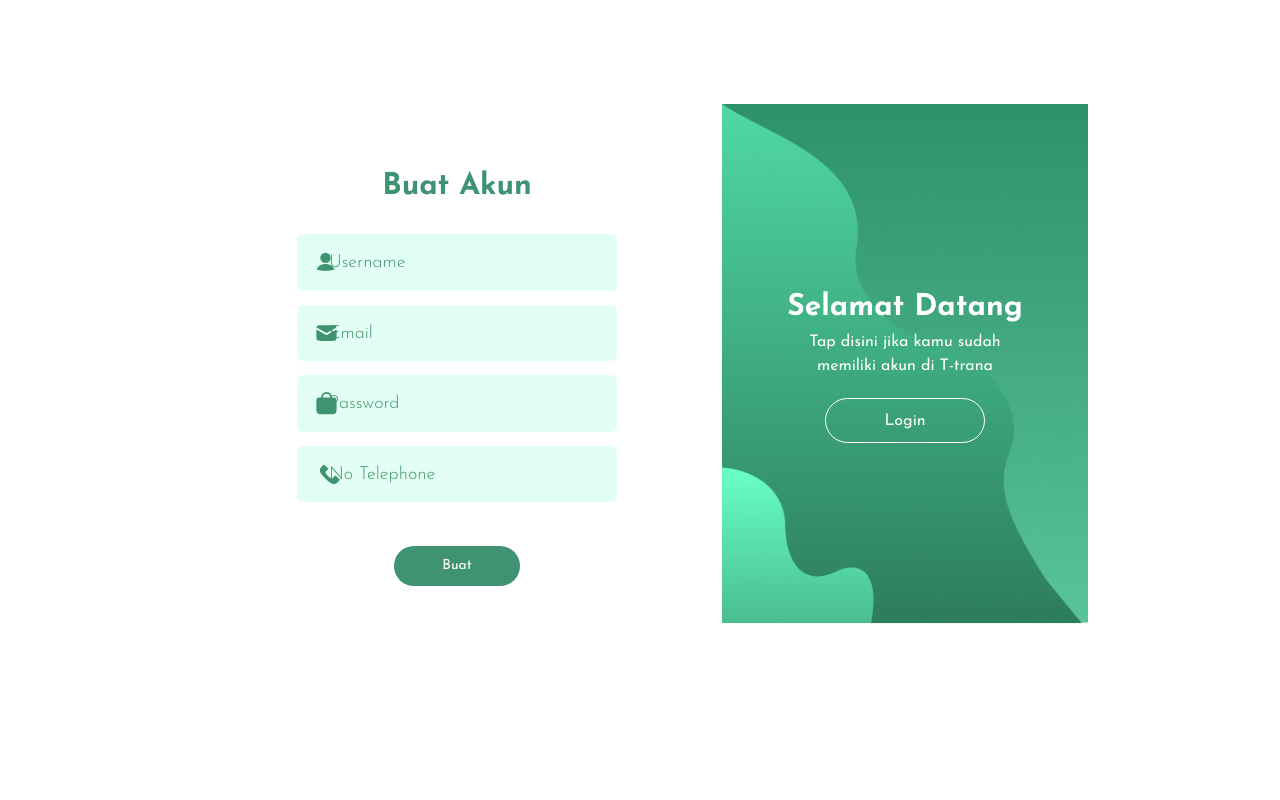
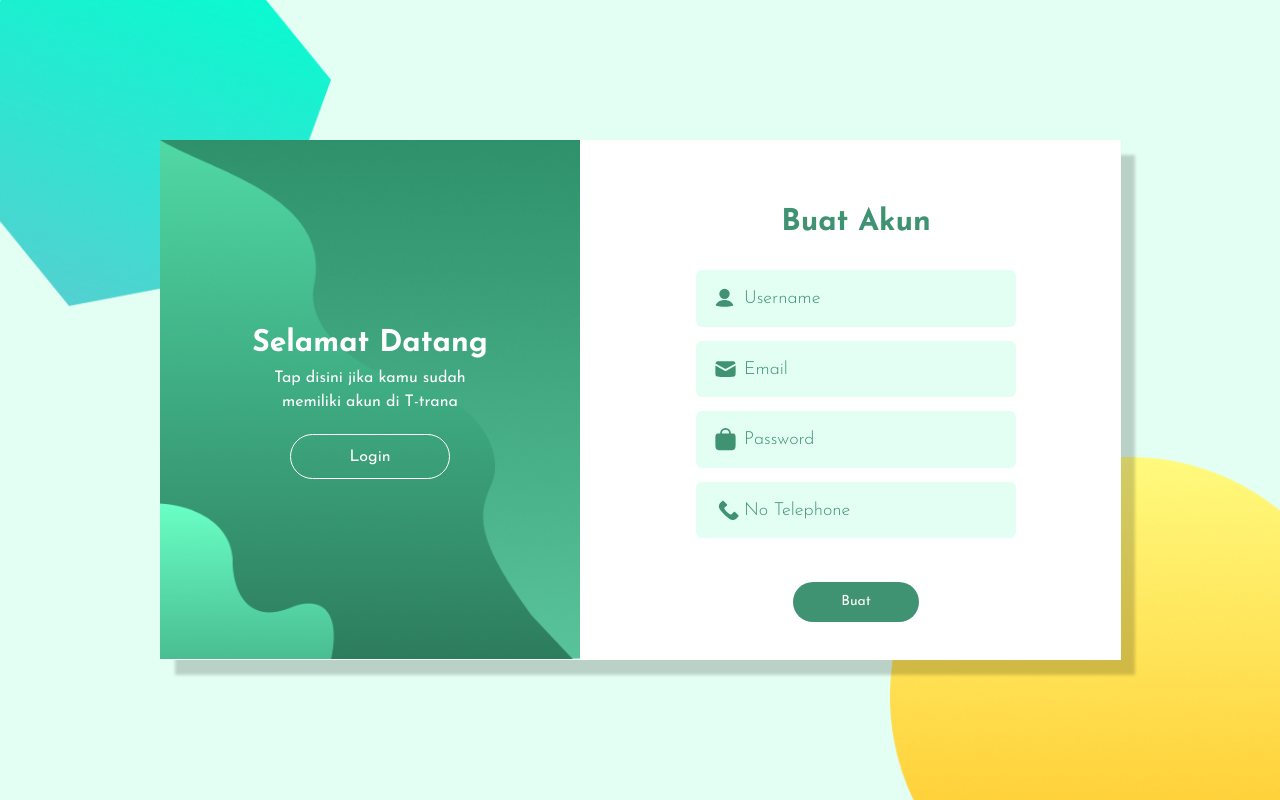
Before and after one commit to auliarahman789/ornatredec, a Next.js app: page /auths in a window 1280 px wide. Built offline with nearby package versions, Linux system fonts and the light colour scheme.

Commit message:
membuat animasi setelah membuat akun

```diff
--- a/src/app/auths/page.tsx
+++ b/src/app/auths/page.tsx
@@ -1,10 +1,93 @@
-import React from 'react'
+'use client'
+import React, { useState } from 'react'
 import Register from '../components/auths/registerform'
 import RegisterL from '../components/auths/registerleft'
+import Image from 'next/image'
+import Login from '../components/auths/loginform'
+import LoginR from '../components/auths/loginright'
 
-function Page() {
+const Page = () => {
+  const [isAnimated, setIsAnimated] = useState(true);
   return (
-    <div className='flex items-center absolute top-[13%] left-[15%] right-[15%]'><Register/> <RegisterL/> </div>
+    <main className="bg-[#E3FFF3] w-full h-screen flex justify-center items-center relative">
+      <div>
+        <Image
+          src="/icon/biru.png"
+          alt="icon background"
+          width={390}
+          height={390}
+          className="absolute top-0 left-0 z-10"
+        />
+        <Image
+          src="/icon/kuning.png"
+          alt="icon background"
+          width={390}
+          height={390}
+          className="absolute bottom-0 right-0 z-10"
+        />
+      </div>
+      <div className='bg-white relative w-[960px] h-[520px] shadow-[15px_15px_3px] shadow-[#0000002e] z-20'>
+        <div
+          id="register"
+          className={`absolute top-0 left-0 ms-[120px] h-full w-[40%] flex justify-center items-center transition-all duration-700 ease-in-out ${
+            isAnimated ? "translate-x-full opacity-100 z-30" : "opacity-0 z-10"
+          }`}
+        >
+          <div className="w-[530px] h-[520px] flex justify-center items-center">
+            <Register
+              isAnimated={isAnimated}
+              setIsAnimated={setIsAnimated}
+             />
+          </div>
+        </div>
+        <div
+          id="login"
+          className={`absolute top-0 left-0 ms-[85px] h-full w-[40%] flex justify-center items-center transition-all duration-700 ease-in-out z-20 ${
+            isAnimated ? "translate-x-full opacity-0" : ""
+          }`}
+        >
+          <div className="w-[530px] h-[520px] flex justify-center items-center">
+            <Login />
+          </div>
+        </div>
+        <div
+          id="overlay-container"
+          className={`absolute top-0 left-1/2 w-1/2 h-full overflow-hidden transition-all duration-700 ease-in-out z-40 ${
+            isAnimated ? "-translate-x-full" : ""
+          }`}
+        >
+          <div
+            id="overlay"
+            className={`relative -left-full h-full w-[200%] transform transition-all duration-700 ease-in-out ${
+              isAnimated ? "translate-x-1/2" : "translate-x-0"
+            }`}
+          >
+            <div
+              id="login-right"
+              className={`absolute flex justify-center ms-[135px] items-center top-0 right-0 transform transition-all duration-700 ease-in-out ${
+                isAnimated ? "translate-x-[50%] z-50" : "translate-x-0"
+              }`}
+            >
+              <LoginR
+                isAnimated={isAnimated}
+                setIsAnimated={setIsAnimated}
+              />
+            </div>
+            <div
+              id="register-left"
+              className={`absolute flex top-0 left-0 transform transition-all duration-700 ease-in-out ${
+                isAnimated ? "translate-x-0 z-40" : "-translate-x-[50%]"
+              }`}
+            >
+              <RegisterL
+                isAnimated={isAnimated}
+                setIsAnimated={setIsAnimated}
+              />
+            </div>
+          </div>
+        </div>
+      </div>
+    </main>
   )
 }
 
--- a/src/app/components/auths/loginright.tsx
+++ b/src/app/components/auths/loginright.tsx
@@ -1,6 +1,7 @@
 import React from 'react'
 
-function LoginR() {
+const LoginR = ({ isAnimated, setIsAnimated }:
+  { isAnimated: any, setIsAnimated: any }) => {
   return (
     <div className="h-[520px] w-[420px] bg-no-repeat bg-center text-white
      flex flex-col items-center justify-center gap-5"
@@ -14,7 +15,8 @@ function LoginR() {
         <p className='mt-6'>Tap disini jika kamu belum<br/>
         memiliki akun di OrnaTredec</p>
       </div>
-      <button className='bg-transparent rounded-full h-[45px] w-[160px] border-[1px] border-white'>
+      <button onClick={(e) => { setIsAnimated(!isAnimated);
+        }} className='bg-transparent rounded-full h-[45px] w-[160px] border-[1px] border-white'>
         Buat
       </button>
   </div>
--- a/src/app/components/auths/page.tsx
+++ /dev/null
@@ -1,42 +0,0 @@
-'use client'
-import React from 'react'
-function Login() {
-  return (
-    <div>
-      <div className="selection:bg-indigo-500 selection:text-white grid grid-cols-2">
-        <div className="flex justify-center items-center">
-          <div className="p-8 flex-1">
-            <div className="mx-auto overflow-hidden">
-              <div className="p-8">
-                <h1 className="text-5xl font-bold text-[#3F9272] text-center">
-                  Masuk
-                </h1>
-              </div>
-              <div>
-                <input
-                  type="text"
-                  name="username"
-                  placeholder="Username"
-                  className="w-[280px] bg-[#E3FFF3] placeholder:pl-10 p-2 mx-56 placeholder:text-[#3F9272] placeholder:text-[12px] text-[#3F9272]"
-                />
-              </div>
-              <div>
-                <input
-                  type="password"
-                  name="password"
-                  placeholder="Password"
-                  className="w-[280px] bg-[#E3FFF3] placeholder:pl-10 p-2 mx-56  mt-5 placeholder:text-[#3F9272] placeholder:text-[12px] text-[#3F9272]"
-                />
-              </div>
-            </div>
-            <div className="bg-[#3F9272] mt-14 mx-64 text-center p-5 border rounded-full text-[#ffff]">
-              Masuk
-            </div>
-          </div>
-        </div>
-      </div>
-    </div>
-  );
-}
-
-export default Login
--- a/src/app/components/auths/registerform.tsx
+++ b/src/app/components/auths/registerform.tsx
@@ -7,13 +7,13 @@ import passwordIcon from '../../../../public/icon/Lock_alt_fill.svg'
 import phoneIcon from '../../../../public/icon/Phone_fill.svg'
 import axios from 'axios'
 
-const Register = () => {
+const Register = ({isAnimated, setIsAnimated}:{isAnimated: any, setIsAnimated: any}) => {
   const [username, setUsername] = useState<string>();
   const [email, setEmail] = useState<string>();
   const [phone, setPhone] = useState<string>();
   const [password, setPassword] = useState<string>();
 
-  async function buatAkun(){
+  async function buatAkun() {
     const url = `https://74gslzvj-8000.asse.devtunnels.ms/api/register`;
     try {
       const res = await axios.post(
@@ -29,8 +29,9 @@ const Register = () => {
           withCredentials: true,
         }
       );
-      console.log(res)
+      console.log(res);
       alert('Berhasil Membuat Akun');
+      setIsAnimated(!isAnimated);
     } catch (error: any) {
       console.log(error);
       alert('Terjadi kesalahan saat membuat akun.');
@@ -42,16 +43,16 @@ const Register = () => {
       <div className='bg-white w-[530px] h-[520px]'>
         <div className='flex flex-col justify-center items-center'>
           <h1 className='font-bold text-[30px] pt-[60px] text-[#3F9272]'>Buat Akun</h1>
-          <form className='pt-[25px] gap-3.5 flex flex-col justify-center items-center'>
+          <div className='pt-[25px] gap-3.5 flex flex-col justify-center items-center'>
             <div className='relative'>
               <input
                 type='text'
                 onChange={(e) => setUsername(e.target.value)}
                 name='username'
                 placeholder='Username'
-                className='w-[320px] pl-14 bg-[#E3FFF3] pb-[13px] pt-[15px]
+                className='w-[320px] bg-[#E3FFF3] pb-[13px] pt-[15px]
                   placeholder:text-[#3F9272] placeholder:text-[18px] text-[19px]
-                  placeholder:font-light ps-8 text-[#3F9272] rounded-md'
+                  placeholder:font-light ps-12 text-[#3F9272] rounded-md'
                 required
               />
               <Image src={userIcon} alt="username" width={25} height={25}
@@ -63,9 +64,9 @@ const Register = () => {
                 onChange={(e) => setEmail(e.target.value)}
                 name='email'
                 placeholder='Email'
-                className='w-[320px] pl-14 bg-[#E3FFF3] pb-[13px] pt-[15px]
+                className='w-[320px] bg-[#E3FFF3] pb-[13px] pt-[15px]
                   placeholder:text-[#3F9272] placeholder:text-[18px] text-[19px]
-                  placeholder:font-light ps-8 text-[#3F9272] rounded-md'
+                  placeholder:font-light ps-12 text-[#3F9272] rounded-md'
                 required
               />
               <Image src={messageIcon} alt="email" width={27} height={27}
@@ -77,9 +78,9 @@ const Register = () => {
                 onChange={(e) => setPassword(e.target.value)}
                 name='password'
                 placeholder='Password'
-                className='w-[320px] pl-14 bg-[#E3FFF3] pb-[13px] pt-[15px]
+                className='w-[320px] bg-[#E3FFF3] pb-[13px] pt-[15px]
                   placeholder:text-[#3F9272] placeholder:text-[18px] text-[19px]
-                  placeholder:font-light ps-8 text-[#3F9272] rounded-md'
+                  placeholder:font-light ps-12 text-[#3F9272] rounded-md'
                 required
               />
               <Image src={passwordIcon} alt="password" width={27} height={27}
@@ -91,25 +92,22 @@ const Register = () => {
                 onChange={(e) => setPhone(e.target.value)}
                 name='telephone'
                 placeholder='No Telephone'
-                className='w-[320px] pl-14 bg-[#E3FFF3] pb-[13px] pt-[15px]
+                className='w-[320px] bg-[#E3FFF3] pb-[13px] pt-[15px]
                   placeholder:text-[#3F9272] placeholder:text-[18px] text-[19px]
-                  placeholder:font-light ps-8 text-[#3F9272] rounded-md'
+                  placeholder:font-light ps-12 text-[#3F9272] rounded-md'
                 required
               />
               <Image src={phoneIcon} alt="telepon" width={27} height={27}
                className="absolute top-1/2 left-4 -translate-y-1/2"/>
             </div>
-            <button onClick={() => {
-              console.log(username,email,phone,password)
-              buatAkun()
-            }}
+            <button
               type='submit'
+              onClick={buatAkun}
               className='bg-[#3F9272] text-sm text-white px-12 py-[10px] mt-[30px] rounded-full'
             >
               Buat
             </button>
-          </form>
-
+          </div>
         </div>
       </div>
     </main>
--- a/src/app/components/auths/registerleft.tsx
+++ b/src/app/components/auths/registerleft.tsx
@@ -1,7 +1,7 @@
-import Link from 'next/link'
 import React from 'react'
 
-function RegisterL (){
+const RegisterL = ({ isAnimated, setIsAnimated }:
+  { isAnimated: any, setIsAnimated: any }) => {
   return (
     <div className="h-[520px] w-[420px] bg-no-repeat bg-center text-white
      flex flex-col items-center justify-center gap-5"
@@ -15,11 +15,11 @@ function RegisterL (){
         <p>Tap disini jika kamu sudah<br/>
         memiliki akun di T-trana</p>
       </div>
-      <Link href=''>
-        <button type='submit' className='bg-transparent rounded-full h-[45px] w-[160px] border-[1px] border-white'>
+        <button type='submit' onClick={(e) => {setIsAnimated(!isAnimated);}}
+          className='bg-transparent rounded-full h-[45px] w-[160px]
+          border-[1px] border-white'>
           Login
         </button>
-      </Link>
   </div>
   )
 }
--- a/src/app/page.tsx
+++ b/src/app/page.tsx
@@ -3,7 +3,7 @@ import Footer from "./components/homepage/footer";
 import Navbar from "./components/homepage/navbar";
 import Home from "./components/homepage/home";
 import Edukasi from "./components/homepage/edukasi";
-import Login from "./components/auths/page";
+import Login from "./components/auths/loginform";
 
 function page() {
   return (
```
